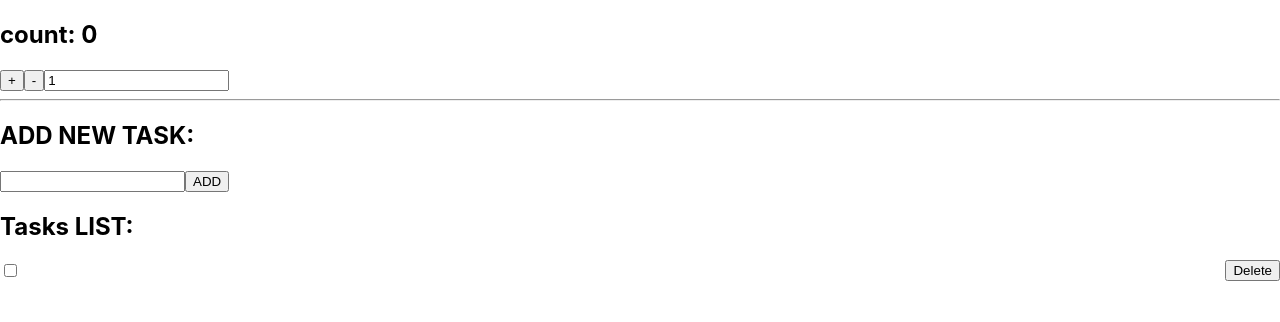
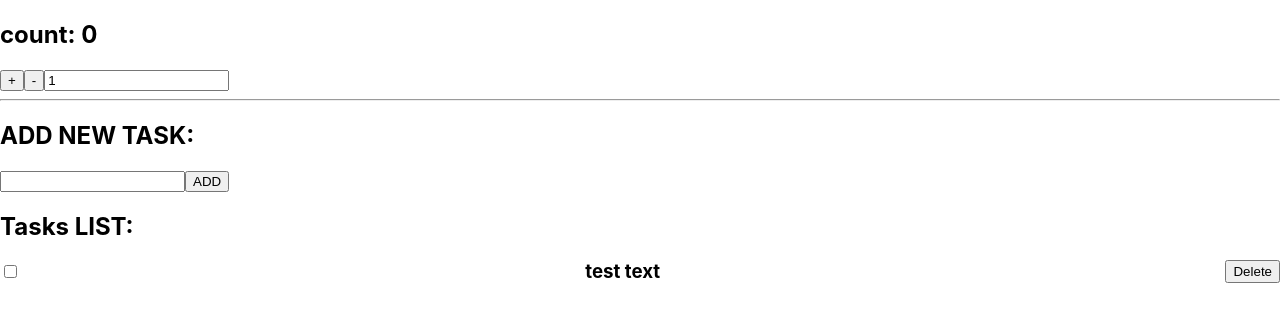
Before and after one commit to Solomii/fs-react-redux, a React (Create React App) app: page / in a window 1280 px wide. Shown: the top 322 px of the page. Built offline with nearby package versions, Linux system fonts and the light colour scheme.

Commit message:
Fix mistake

```diff
--- a/src/store/todoSlice.js
+++ b/src/store/todoSlice.js
@@ -6,7 +6,7 @@ const todoSlice = createSlice({
     tasks: [
       {
         id: Date.now() - 1,
-        content: 'test text',
+        text: 'test text',
         isDone: false,
       },
     ],
@@ -16,14 +16,16 @@ const todoSlice = createSlice({
       const {payload:{text}}= action;
       state.tasks.push({
         id: Date.now(),
-        text,
+        text:text,
         isDone: false,
       });
     },
+
     removeTask(state, action) {
       const {payload:{id}}= action;
       state.tasks = state.tasks.filter((task) => task.id !== id);
     },
+
     setDoneTask(state, action) {
       const {payload:{id}}= action;
       state.tasks = state.tasks.map((task) =>
```
Also changed, not shown: src/components/Todo/index.js (+3 -7 lines).
